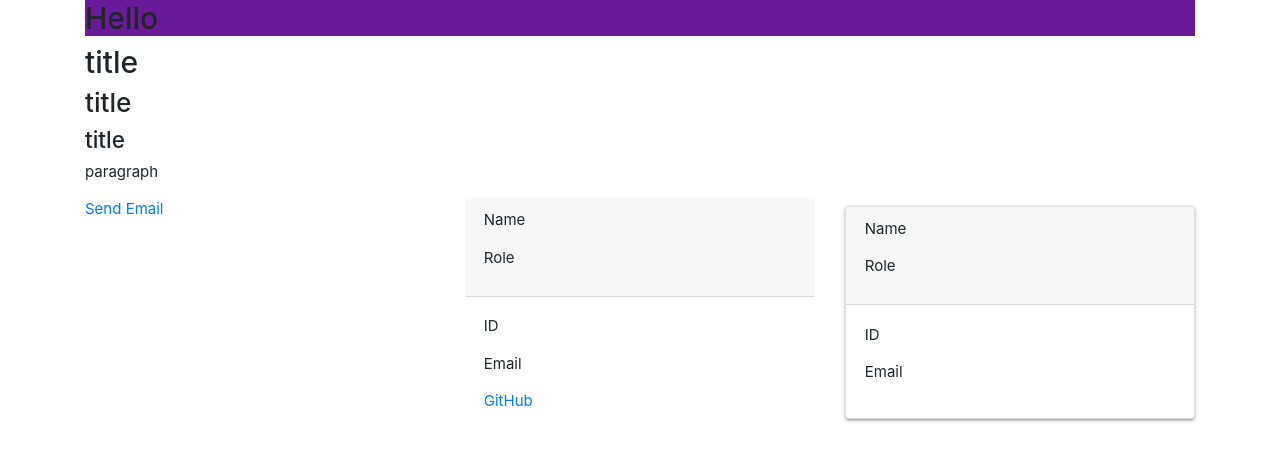
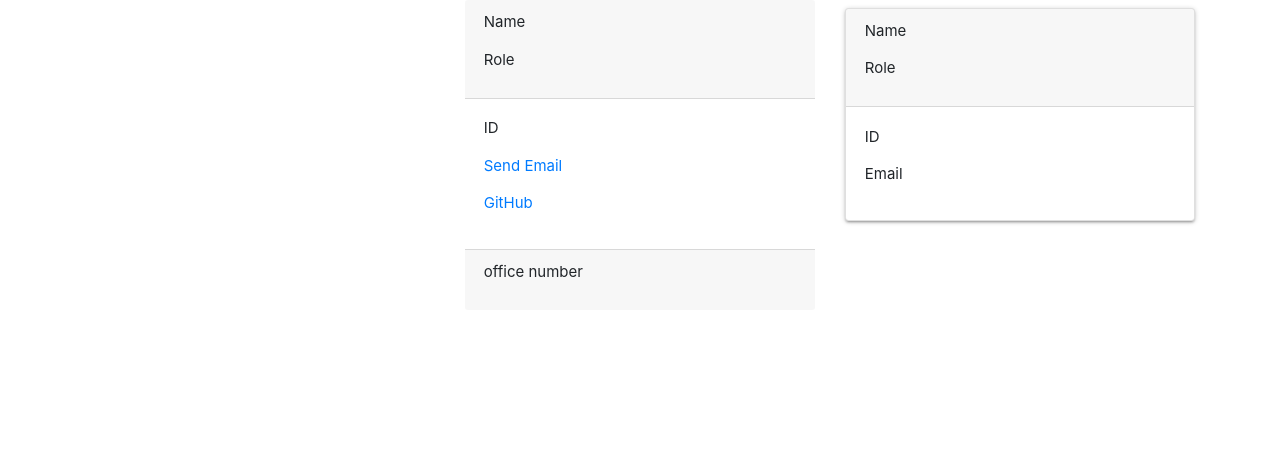
Before and after one commit to queen-stack/team_profile, a website: page index.html in a window 1280 px wide. Drawn offline with nearby package versions, Linux system fonts and the light colour scheme.

Commit message:
adding html

```diff
--- a/index.html
+++ b/index.html
@@ -1,47 +1,53 @@
 <!DOCTYPE html>
 <html lang="en">
+
 <head>
   <meta charset="UTF-8">
   <meta name="viewport" content="width=device-width, initial-scale=1.0">
   <!--Import Google Icon Font-->
   <link href="https://fonts.googleapis.com/icon?family=Material+Icons" rel="stylesheet">
   <!--Import materialize.css-->
-    <link type="text/css" rel="stylesheet" href="css/materialize.min.css"  media="screen,projection"/>
+  <link type="text/css" rel="stylesheet" href="css/materialize.min.css" media="screen,projection" />
   <!-- Latest compiled and minified CSS -->
-   <link rel="stylesheet" href="https://stackpath.bootstrapcdn.com/bootstrap/4.3.1/css/bootstrap.min.css" integrity="sha384-ggOyR0iXCbMQv3Xipma34MD+dH/1fQ784/j6cY/iJTQUOhcWr7x9JvoRxT2MZw1T" crossorigin="anonymous">
+  <link rel="stylesheet" href="https://stackpath.bootstrapcdn.com/bootstrap/4.3.1/css/bootstrap.min.css"
+    integrity="sha384-ggOyR0iXCbMQv3Xipma34MD+dH/1fQ784/j6cY/iJTQUOhcWr7x9JvoRxT2MZw1T" crossorigin="anonymous">
   <!--Let browser know website is optimized for mobile-->
   <title>Team Profile</title>
-    <meta name="viewport" content="width=device-width, initial-scale=1.0"/>
+  <meta name="viewport" content="width=device-width, initial-scale=1.0" />
 </head>
 </head>
+
 <body>
 
   <div class="container">
-        <h2 class="purple darken-3 white text">Hello</h2>
-        <h2>title</h2>
-        <h3>title</h3>
-        <h4>title</h4>
-        <p>paragraph</p>
-
     <div class="row">
       <div class="col-sm">
-            <a href="mailto:email@example.com">Send Email</a>
-          </div>
-          <div class="col-sm">
-            <div class="card-header"><p>Name</p><p>Role</p></div>
-            <div class="card-body"><p>ID</p><p>Email</p><a href="https://[username].github.io/"target=_blank>GitHub</a></div>
 
       </div>
       <div class="col-sm">
-            <!-- <h2>Name, Role</h2>
+        <div class="card-header Name Role">
+          <p>Name</p>
+          <p>Role</p>
+        </div>
+        <div class="card-body id email githubusername">
+          <p>ID</p>
+          <p><a href="mailto:email@example.com">Send Email</a></p>
+          <p><a href="https://[username].github.io/" target=_blank>GitHub</a></p></a>
+        </div>
+        <div class="card-footer officeNumber">
+          <p>office number</p>
+        </div>
+      </div>
+      <div class="col-sm">
         <div class="card">
-                <div class="card-header">ID</div>
-                <div class="card-body">Email</div>
-                <div class="card-footer">Number</div> -->
-                <div class="card">
-                    <div class="card-header"><p>Name</p><p>Role</p></div>
-                    <div class="card-body"><p>ID</p><p>Email</p></div>
-                    <!-- <div class="card-footer">Number</div> -->
+          <div class="card-header">
+            <p>Name</p>
+            <p>Role</p>
+          </div>
+          <div class="card-body">
+            <p>ID</p>
+            <p>Email</p>
+          </div>
         </div>
 
         <div class="container">
@@ -52,4 +58,5 @@
     <!--JavaScript at end of body for optimized loading-->
     <script type="text/javascript" src="js/materialize.min.js"></script>
 </body>
+
 </html>
```
Lines whose indentation alone changed are shown as unchanged.
